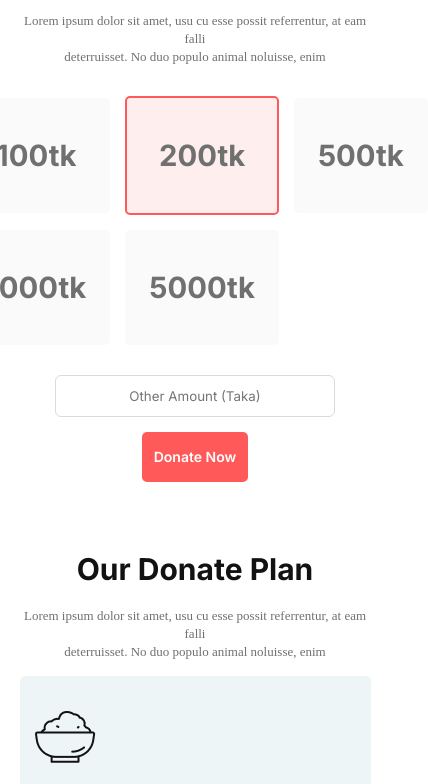
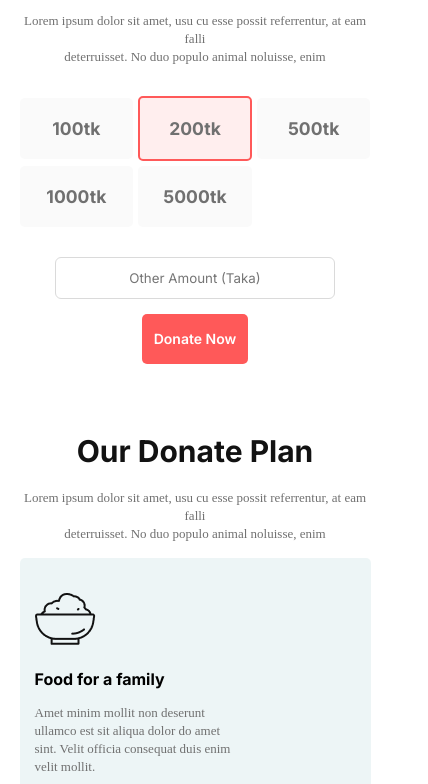
Before and after one commit to mdrasel97/donate-today, a plain HTML site: page index.html in a window 390 px wide. Shown: the part 815-1599 px from the top of the page, 428 px wide, since content can reach past the window. Drawn offline with Linux system fonts and the light colour scheme.

Commit message:
responsive added

```diff
--- a/style.css
+++ b/style.css
@@ -213,10 +213,21 @@ footer{
     .bannar_content{
         width: 80%;
     }
+    .Donate_Today_container{
+        width: 100%;
+    }
     .taka_container{
+        width: 100%;
+        height: auto;
         grid-template-columns: repeat(3, 1fr);
+        gap: 5px;
         justify-content: center;
-        font-size: 25px;
+    }
+    .taka_content{
+        flex-direction: column;
+        padding: 20px 15px;
+        font-size: 15px;
+        color: rgb(112, 112, 112);
     }
     .donateplan_card_container{
         flex-direction: column;
@@ -242,5 +253,6 @@ footer{
 }
 .input_area{
     width: 100%;
+    padding: 20px;
 }
 }
```
